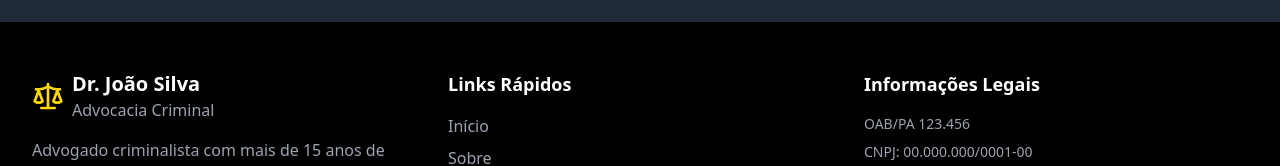
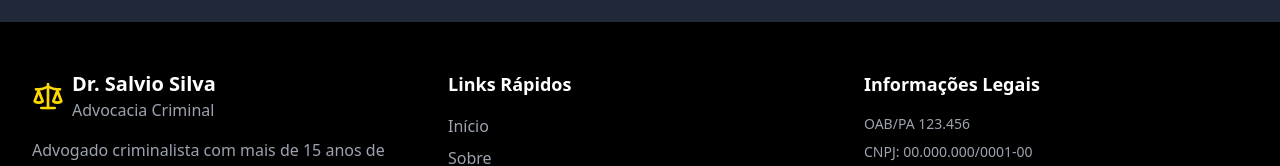
Before and after one commit to sandersal/SalvioSilvaCriminal, a React (Vite) app: page / in a window 1280 px wide. Shown: the part 3098-3264 px from the top of the page. Built offline with nearby package versions, Linux system fonts and the light colour scheme.

Commit message:
Updated App.tsx

```diff
--- a/src/App.tsx
+++ b/src/App.tsx
@@ -255,7 +255,7 @@ function App() {
               <div className="flex items-center space-x-2 mb-4">
                 <Scale className="h-8 w-8 text-[#FFD700]" />
                 <div>
-                  <h4 className="text-xl font-bold">Dr. João Silva</h4>
+                  <h4 className="text-xl font-bold">Dr. Salvio Silva</h4>
                   <p className="text-gray-400">Advocacia Criminal</p>
                 </div>
               </div>
```
